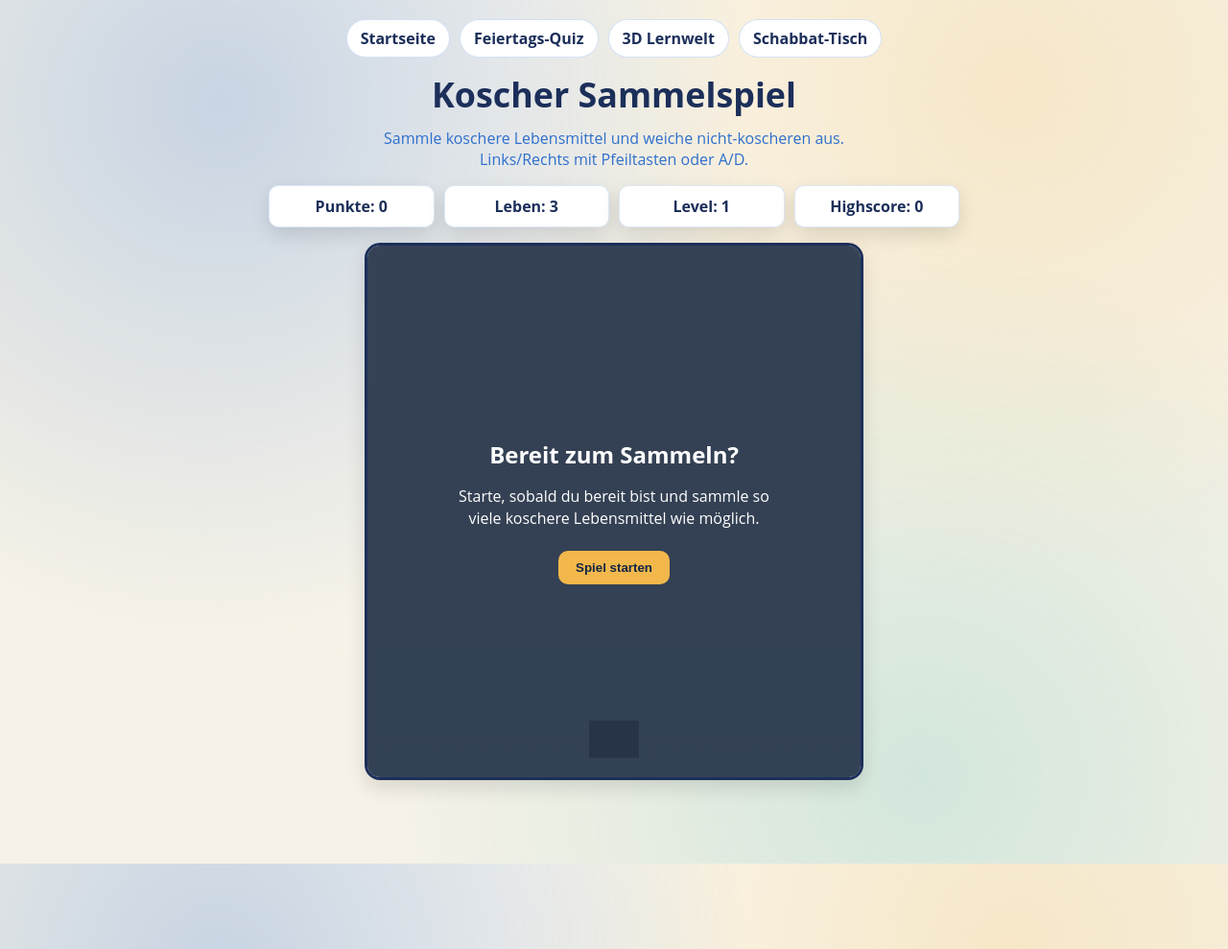
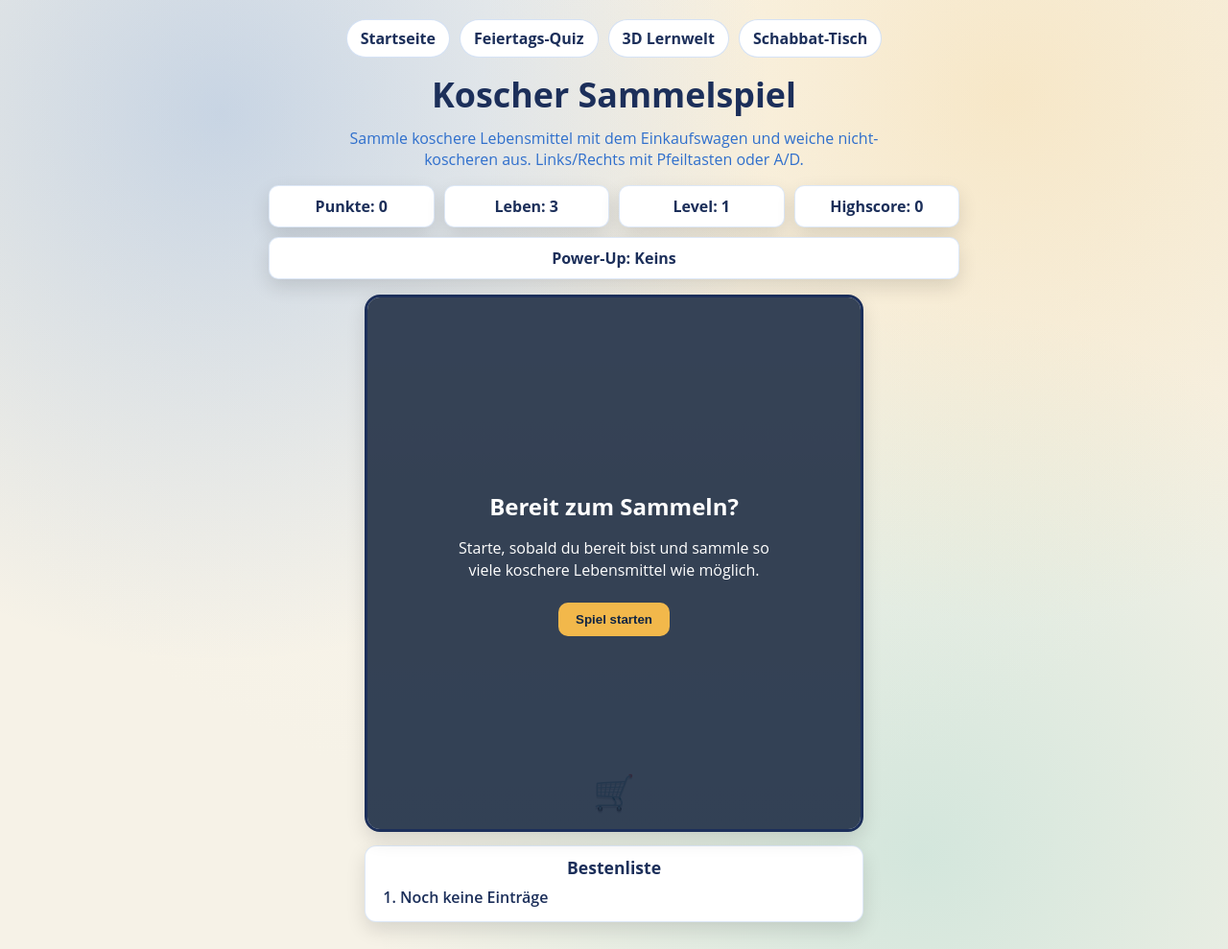
Before and after one commit to stolpersteinebs/stolpersteinebs.github.io, a Jekyll site: the page koscherspiel/index.html, which Jekyll copies as it is, in a window 1280 px wide. Shown: the whole page at 96% size. Built offline with Jekyll 4.4.1, drawn with Linux system fonts in a browser that asks for light colours; part of the change alters nothing that is shown; grey boxes are pictures that could not be loaded.

Commit message:
Erweitere Koscherspiel um Bestenliste, Power-Ups und Einkaufswagen

```diff
--- a/koscherspiel/index.html
+++ b/koscherspiel/index.html
@@ -17,7 +17,7 @@
 
     <h1>Koscher Sammelspiel</h1>
     <p class="instructions">
-        Sammle koschere Lebensmittel und weiche nicht-koscheren aus.
+        Sammle koschere Lebensmittel mit dem Einkaufswagen und weiche nicht-koscheren aus.
         Links/Rechts mit Pfeiltasten oder A/D.
     </p>
 
@@ -26,6 +26,7 @@
         <div class="hud-item">Leben: <span id="lives">3</span></div>
         <div class="hud-item">Level: <span id="level">1</span></div>
         <div class="hud-item">Highscore: <span id="highscore">0</span></div>
+        <div class="hud-item hud-item-wide">Power-Up: <span id="powerupState">Keins</span></div>
     </section>
 
     <section id="game" aria-label="Spielfeld">
@@ -43,6 +44,11 @@
             <p id="resultText"></p>
             <button id="restartButton" type="button">Neu starten</button>
         </div>
+    </section>
+
+    <section class="leaderboard" aria-label="Bestenliste">
+        <h2>Bestenliste</h2>
+        <ol id="leaderboardList"></ol>
     </section>
 
     <section class="mobile-controls" aria-label="Mobile Steuerung">
--- a/koscherspiel/script.js
+++ b/koscherspiel/script.js
@@ -4,6 +4,8 @@ const scoreDisplay = document.getElementById("score");
 const livesDisplay = document.getElementById("lives");
 const levelDisplay = document.getElementById("level");
 const highscoreDisplay = document.getElementById("highscore");
+const powerupStateDisplay = document.getElementById("powerupState");
+const leaderboardList = document.getElementById("leaderboardList");
 const statusDisplay = document.getElementById("status");
 const startScreen = document.getElementById("startScreen");
 const startButton = document.getElementById("startButton");
@@ -22,6 +24,12 @@ const fallbackFoods = {
         { name: "Schweinesteak", image: "images/nicht-koschere/Schweinesteak.png" }
     ]
 };
+
+const powerupTypes = [
+    { key: "shield", label: "Schutz", icon: "🛡️", colorClass: "powerup-shield" },
+    { key: "slow", label: "Zeitlupe", icon: "⏱️", colorClass: "powerup-slow" },
+    { key: "double", label: "Doppel-Punkte", icon: "✨", colorClass: "powerup-double" }
+];
 
 function readFoodData() {
     const foodDataElement = document.getElementById("foodData");
@@ -53,8 +61,10 @@ function readFoodData() {
 const { kosherFoods, nonKosherFoods } = readFoodData();
 
 const playerWidth = 52;
-const playerSpeed = 340; // px/s
+const playerSpeed = 340;
 const itemWidth = 40;
+const powerupDurationMs = 6000;
+const leaderboardSize = 5;
 
 const keys = {
     left: false,
@@ -82,6 +92,49 @@ function persistHighscore(value) {
     }
 }
 
+function getStoredLeaderboard() {
+    try {
+        const parsed = JSON.parse(localStorage.getItem("koscher_leaderboard") || "[]");
+        return Array.isArray(parsed)
+            ? parsed.map((score) => Number(score)).filter((score) => Number.isFinite(score))
+            : [];
+    } catch {
+        return [];
+    }
+}
+
+function saveLeaderboard(score) {
+    const leaderboard = getStoredLeaderboard();
+    leaderboard.push(score);
+    leaderboard.sort((a, b) => b - a);
+
+    const topScores = leaderboard.slice(0, leaderboardSize);
+    try {
+        localStorage.setItem("koscher_leaderboard", JSON.stringify(topScores));
+    } catch {
+        // Ignorieren: Bestenliste bleibt dann nur für die Sitzung sichtbar.
+    }
+
+    renderLeaderboard(topScores);
+}
+
+function renderLeaderboard(scores = getStoredLeaderboard()) {
+    leaderboardList.innerHTML = "";
+
+    if (scores.length === 0) {
+        const emptyItem = document.createElement("li");
+        emptyItem.textContent = "Noch keine Einträge";
+        leaderboardList.appendChild(emptyItem);
+        return;
+    }
+
+    scores.slice(0, leaderboardSize).forEach((score, index) => {
+        const item = document.createElement("li");
+        item.textContent = `${index + 1}. Platz: ${score} Punkte`;
+        leaderboardList.appendChild(item);
+    });
+}
+
 function createInitialState() {
     return {
         running: true,
@@ -91,7 +144,12 @@ function createInitialState() {
         playerX: 0,
         spawnTimer: 0,
         items: [],
-        highscore: getStoredHighscore()
+        highscore: getStoredHighscore(),
+        activePowerups: {
+            shield: 0,
+            slow: 0,
+            double: 0
+        }
     };
 }
 
@@ -107,12 +165,24 @@ function clamp(value, min, max) {
     return Math.max(min, Math.min(max, value));
 }
 
+function activePowerupLabel() {
+    if (!state) return "Keins";
+
+    const now = Date.now();
+    const active = powerupTypes
+        .filter((type) => state.activePowerups[type.key] > now)
+        .map((type) => type.label);
+
+    return active.length > 0 ? active.join(", ") : "Keins";
+}
+
 function updateHUD() {
     if (!state) return;
     scoreDisplay.textContent = String(state.score);
     livesDisplay.textContent = String(state.lives);
     levelDisplay.textContent = String(state.level);
     highscoreDisplay.textContent = String(state.highscore);
+    powerupStateDisplay.textContent = activePowerupLabel();
 }
 
 function renderIdleHUD() {
@@ -120,6 +190,7 @@ function renderIdleHUD() {
     livesDisplay.textContent = "3";
     levelDisplay.textContent = "1";
     highscoreDisplay.textContent = String(getStoredHighscore());
+    powerupStateDisplay.textContent = "Keins";
 }
 
 function setStatus(text, type = "normal") {
@@ -159,24 +230,58 @@ function currentSpawnInterval() {
     return Math.max(420, 1000 - (state.level - 1) * 80);
 }
 
+function hasPowerup(powerupKey) {
+    return state.activePowerups[powerupKey] > Date.now();
+}
+
 function currentFallSpeed() {
-    return 120 + (state.level - 1) * 22;
+    const baseSpeed = 120 + (state.level - 1) * 22;
+    return hasPowerup("slow") ? baseSpeed * 0.68 : baseSpeed;
+}
+
+function spawnPowerup() {
+    const type = powerupTypes[Math.floor(Math.random() * powerupTypes.length)];
+    return {
+        isPowerup: true,
+        powerupType: type.key,
+        className: `item powerup ${type.colorClass}`,
+        icon: type.icon,
+        label: type.label
+    };
+}
+
+function spawnFood() {
+    const isKosher = Math.random() < 0.65;
+    const foodList = isKosher ? kosherFoods : nonKosherFoods;
+    const selectedFood = foodList[Math.floor(Math.random() * foodList.length)];
+
+    return {
+        isPowerup: false,
+        isKosher,
+        className: "item",
+        image: selectedFood.image,
+        label: selectedFood.name
+    };
 }
 
 function spawnItem() {
     const itemEl = document.createElement("div");
-    itemEl.className = "item";
+    const spawned = Math.random() < 0.12 ? spawnPowerup() : spawnFood();
+    itemEl.className = spawned.className;
 
-    const isKosher = Math.random() < 0.65;
-    const foodList = isKosher ? kosherFoods : nonKosherFoods;
     const x = Math.random() * (gameWidth() - itemWidth);
     const y = -40;
 
-    const selectedFood = foodList[Math.floor(Math.random() * foodList.length)];
-    const img = document.createElement("img");
-    img.src = selectedFood.image;
-    img.alt = selectedFood.name;
-    itemEl.appendChild(img);
+    if (spawned.isPowerup) {
+        itemEl.textContent = spawned.icon;
+        itemEl.setAttribute("role", "img");
+        itemEl.setAttribute("aria-label", spawned.label);
+    } else {
+        const img = document.createElement("img");
+        img.src = spawned.image;
+        img.alt = spawned.label;
+        itemEl.appendChild(img);
+    }
 
     itemEl.style.transform = `translate(${x}px, ${y}px)`;
     game.appendChild(itemEl);
@@ -185,7 +290,9 @@ function spawnItem() {
         el: itemEl,
         x,
         y,
-        isKosher
+        isPowerup: spawned.isPowerup,
+        powerupType: spawned.powerupType,
+        isKosher: spawned.isKosher
     });
 }
 
@@ -198,11 +305,36 @@ function intersects(a, b) {
     );
 }
 
+function activatePowerup(powerupKey) {
+    state.activePowerups[powerupKey] = Date.now() + powerupDurationMs;
+    const powerup = powerupTypes.find((type) => type.key === powerupKey);
+    setStatus(`Power-Up aktiv: ${powerup.label}`);
+    updateHUD();
+}
+
+function consumeShieldIfActive() {
+    if (!hasPowerup("shield")) {
+        return false;
+    }
+
+    state.activePowerups.shield = 0;
+    setStatus("Schutzschild hat dich gerettet!");
+    updateHUD();
+    return true;
+}
+
 function handleCatch(item, index) {
+    if (item.isPowerup) {
+        activatePowerup(item.powerupType);
+        removeItem(index);
+        return;
+    }
+
     if (item.isKosher) {
-        state.score += 1;
-        setStatus("+1 Koscher!");
-    } else {
+        const points = hasPowerup("double") ? 2 : 1;
+        state.score += points;
+        setStatus(`+${points} Koscher!`);
+    } else if (!consumeShieldIfActive()) {
         state.lives -= 1;
         state.score = Math.max(0, state.score - 1);
         setStatus("-1 Leben: Nicht koscher!", "danger");
@@ -218,7 +350,7 @@ function handleCatch(item, index) {
 }
 
 function handleMissed(item, index) {
-    if (item.isKosher) {
+    if (!item.isPowerup && item.isKosher && !consumeShieldIfActive()) {
         state.lives -= 1;
         setStatus("Koscher verpasst!", "danger");
         updateHUD();
@@ -282,6 +414,22 @@ function updateItems(deltaSeconds) {
     }
 }
 
+function clearExpiredPowerups() {
+    const now = Date.now();
+    let changed = false;
+
+    powerupTypes.forEach((type) => {
+        if (state.activePowerups[type.key] > 0 && state.activePowerups[type.key] <= now) {
+            state.activePowerups[type.key] = 0;
+            changed = true;
+        }
+    });
+
+    if (changed) {
+        updateHUD();
+    }
+}
+
 function updateSpawn(deltaSeconds) {
     state.spawnTimer += deltaSeconds * 1000;
     const interval = currentSpawnInterval();
@@ -299,6 +447,7 @@ function gameLoop(timestamp) {
     const deltaSeconds = Math.min((timestamp - lastTime) / 1000, 0.033);
     lastTime = timestamp;
 
+    clearExpiredPowerups();
     updatePlayer(deltaSeconds);
     updateSpawn(deltaSeconds);
     updateItems(deltaSeconds);
@@ -327,6 +476,7 @@ function endGame(reason) {
         persistHighscore(state.highscore);
     }
 
+    saveLeaderboard(state.score);
     updateHUD();
     resultText.textContent = `${reason} Dein Ergebnis: ${state.score} Punkte.`;
     gameOverScreen.classList.remove("hidden");
@@ -454,4 +604,5 @@ window.addEventListener("resize", () => {
 });
 
 renderIdleHUD();
+renderLeaderboard();
 centerPlayerIdle();
--- a/koscherspiel/skript.css
+++ b/koscherspiel/skript.css
@@ -77,6 +77,10 @@ h1 {
     box-shadow: var(--shadow);
 }
 
+.hud-item-wide {
+    grid-column: span 4;
+}
+
 #game {
     width: min(100%, 520px);
     height: 560px;
@@ -96,9 +100,17 @@ h1 {
     left: 0;
     width: 52px;
     height: 52px;
-    background: url("images/koschere/apple.png") center/contain no-repeat;
+    display: flex;
+    align-items: center;
+    justify-content: center;
+    font-size: 2.2rem;
     will-change: transform;
     z-index: 3;
+}
+
+#player::before {
+    content: "🛒";
+    filter: drop-shadow(0 2px 0 rgba(0, 0, 0, 0.16));
 }
 
 .item {
@@ -122,6 +134,24 @@ h1 {
     height: 100%;
     object-fit: contain;
     pointer-events: none;
+}
+
+.powerup {
+    border-radius: 50%;
+    border: 2px solid rgba(255, 255, 255, 0.9);
+    box-shadow: 0 4px 14px rgba(0, 0, 0, 0.2);
+}
+
+.powerup-shield {
+    background: #6ab1ff;
+}
+
+.powerup-slow {
+    background: #73d8c4;
+}
+
+.powerup-double {
+    background: #f0c44d;
 }
 
 .overlay {
@@ -178,6 +208,33 @@ h1 {
     background: rgba(201, 58, 73, 0.94);
 }
 
+.leaderboard {
+    width: min(100%, 520px);
+    margin: 14px auto 0;
+    background: var(--card);
+    border: 1px solid rgba(47, 111, 204, 0.16);
+    border-radius: 12px;
+    padding: 10px 14px;
+    box-shadow: var(--shadow);
+    text-align: left;
+}
+
+.leaderboard h2 {
+    margin: 0 0 8px;
+    text-align: center;
+    font-size: 1.1rem;
+}
+
+.leaderboard ol {
+    margin: 0;
+    padding-left: 22px;
+}
+
+.leaderboard li {
+    margin: 4px 0;
+    font-weight: 600;
+}
+
 .mobile-controls {
     margin: 16px auto 0;
     width: min(100%, 520px);
@@ -206,6 +263,10 @@ h1 {
         grid-template-columns: repeat(2, minmax(0, 1fr));
     }
 
+    .hud-item-wide {
+        grid-column: span 2;
+    }
+
     #game {
         height: 500px;
     }
```
